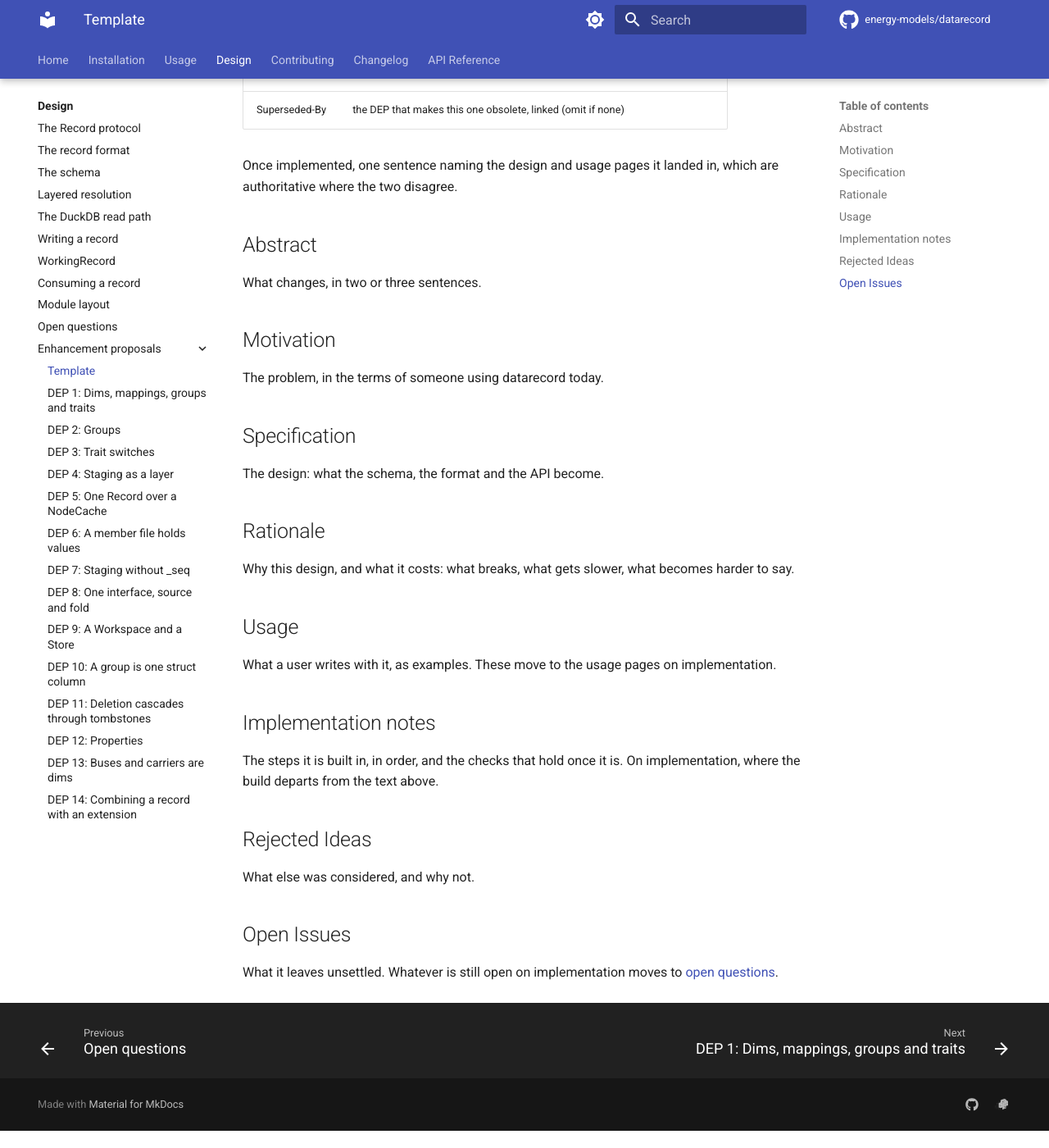
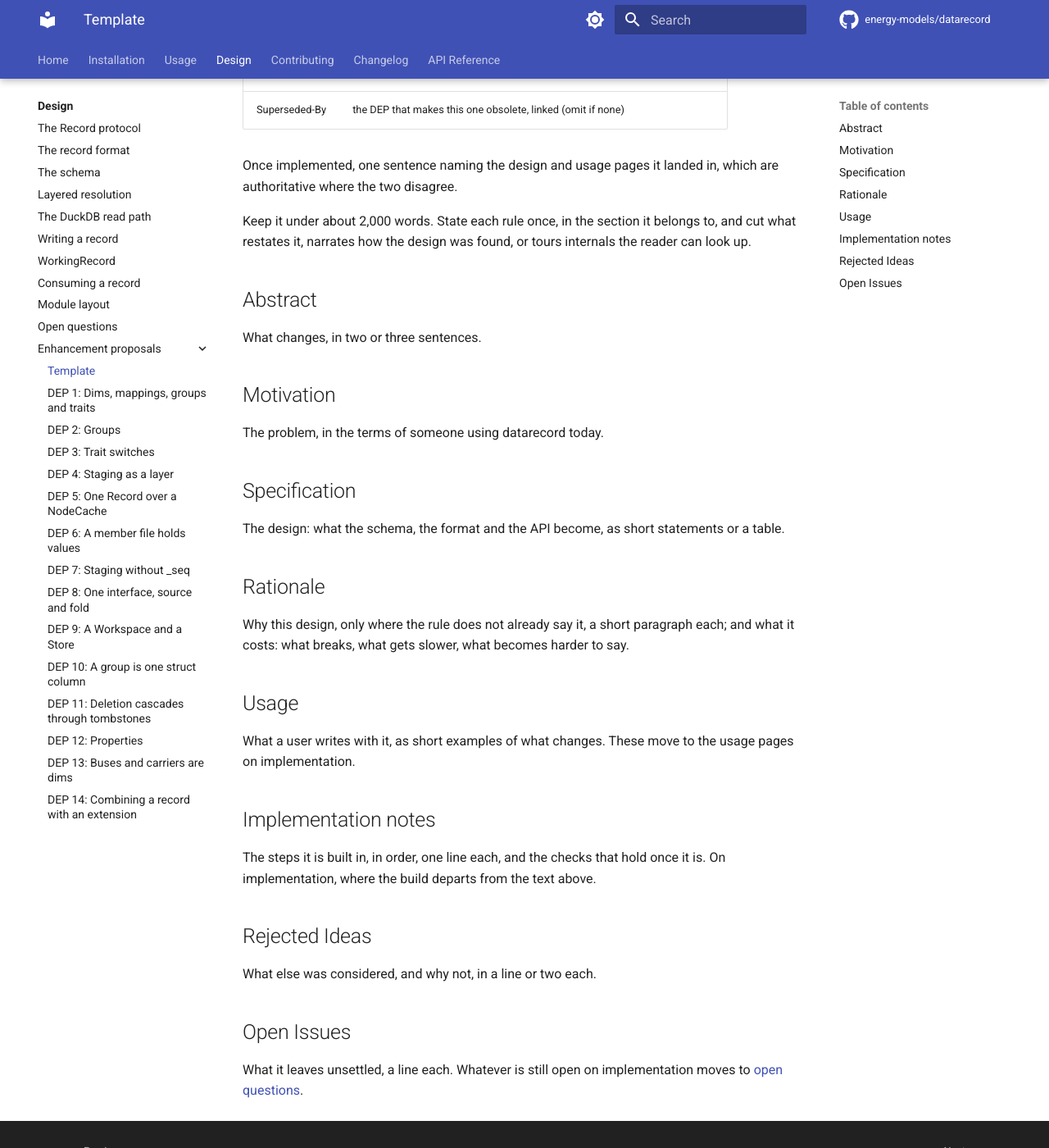
Before and after one commit to energy-models/datarecord, an MkDocs documentation site: the page built from docs/design/proposals/dep-NNNN-template.md, in a window 1280 px wide and 1400 px high, scrolled down 480 px. Shown: the whole window at 82% size. Built offline with MkDocs 1.6.1 and Material for MkDocs 9.7.7, drawn with Linux system fonts in a browser that asks for light colours; comment, search, counter and statistics services are not loaded; before the commit the page ends 1859 px from its top, so only the background shows below that.

Commit message:
docs: the DEP template asks for brevity
Under about 2,000 words, each rule stated once where it belongs, and a length hint per section.

Co-Authored-By: Claude Opus 5.5 <noreply@anthropic.com>

```diff
--- a/docs/design/proposals/dep-NNNN-template.md
+++ b/docs/design/proposals/dep-NNNN-template.md
@@ -19,6 +19,8 @@ SPDX-License-Identifier: CC-BY-4.0
 
 Once implemented, one sentence naming the design and usage pages it landed in, which are authoritative where the two disagree.
 
+Keep it under about 2,000 words. State each rule once, in the section it belongs to, and cut what restates it, narrates how the design was found, or tours internals the reader can look up.
+
 ## Abstract
 
 What changes, in two or three sentences.
@@ -29,24 +31,24 @@ The problem, in the terms of someone using datarecord today.
 
 ## Specification
 
-The design: what the schema, the format and the API become.
+The design: what the schema, the format and the API become, as short statements or a table.
 
 ## Rationale
 
-Why this design, and what it costs: what breaks, what gets slower, what becomes harder to say.
+Why this design, only where the rule does not already say it, a short paragraph each; and what it costs: what breaks, what gets slower, what becomes harder to say.
 
 ## Usage
 
-What a user writes with it, as examples. These move to the usage pages on implementation.
+What a user writes with it, as short examples of what changes. These move to the usage pages on implementation.
 
 ## Implementation notes
 
-The steps it is built in, in order, and the checks that hold once it is. On implementation, where the build departs from the text above.
+The steps it is built in, in order, one line each, and the checks that hold once it is. On implementation, where the build departs from the text above.
 
 ## Rejected Ideas
 
-What else was considered, and why not.
+What else was considered, and why not, in a line or two each.
 
 ## Open Issues
 
-What it leaves unsettled. Whatever is still open on implementation moves to [open questions](../open-questions.md).
+What it leaves unsettled, a line each. Whatever is still open on implementation moves to [open questions](../open-questions.md).
```
